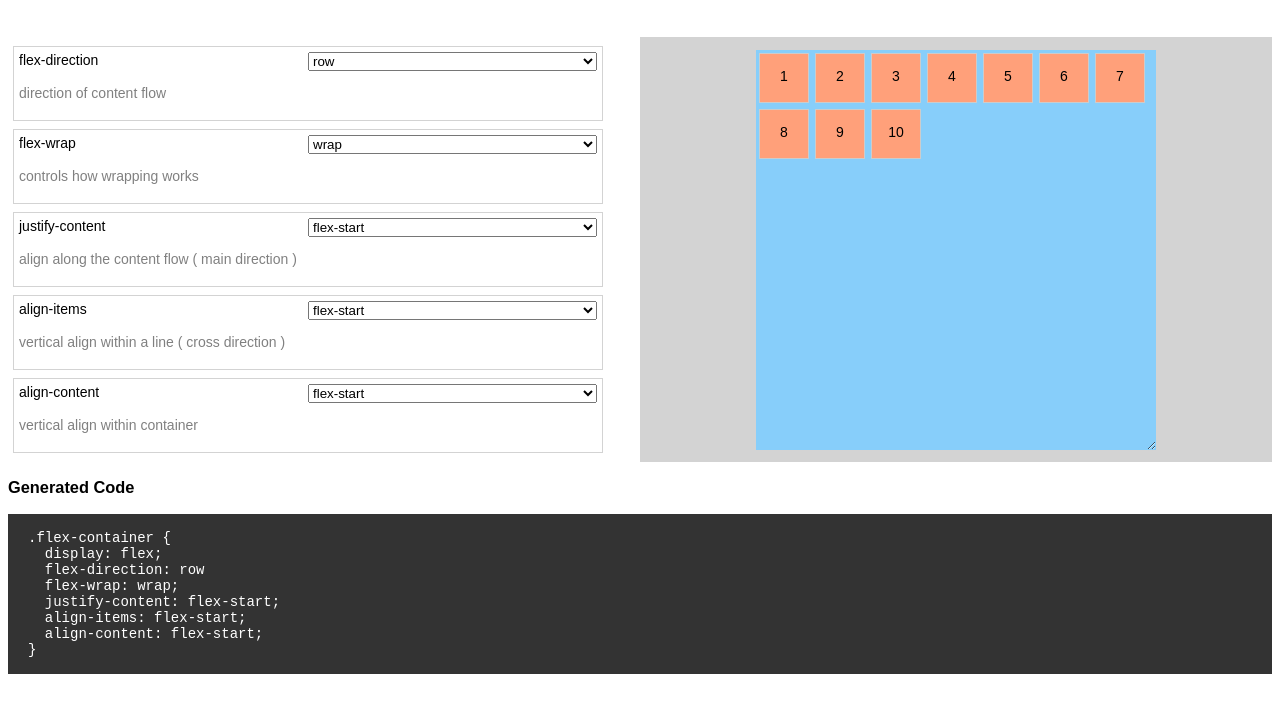
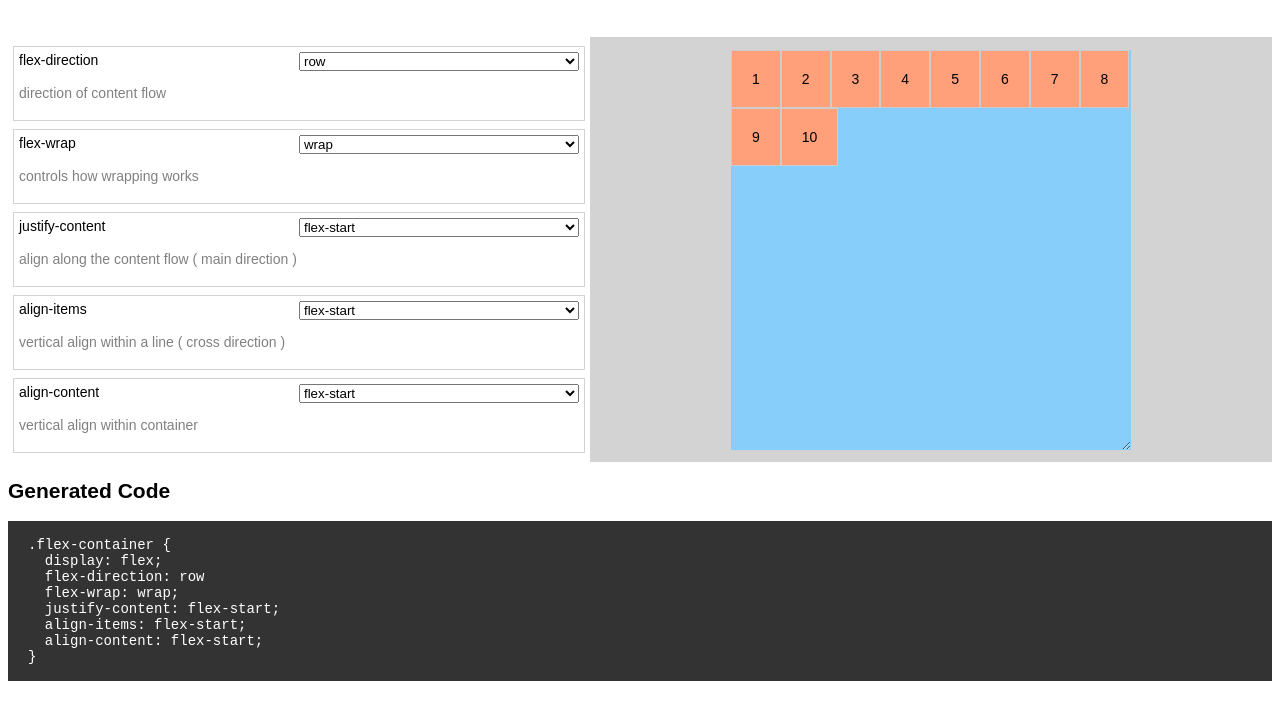
Before and after one commit to Abdelaziz18003/flexbox-generator, a plain HTML site: page index.html in a window 1280 px wide. Shown: the part 75-794 px from the top of the page. Drawn offline with Linux system fonts and the light colour scheme.

Commit message:
some styling updated

```diff
--- a/index.html
+++ b/index.html
@@ -106,7 +106,7 @@
     </div>
 
   </div>
-  <h3>Generated Code</h3>
+  <h2>Generated Code</h2>
   <pre id="code-preview"></pre>
 
   <script src="index.js"></script>
--- a/style.css
+++ b/style.css
@@ -15,15 +15,17 @@ h1 {
 #main {
     display: flex;
     flex-direction: row;
+    flex-wrap: wrap;
     justify-content: space-between;
-    flex-wrap: wrap;
+    align-items: stretch;
 }
 
 #view {
-    width: 50%;
+    min-width: 50%;
     display: flex;
     justify-content: center;
     align-items: center;
+    flex-grow: 1;
     background: lightgray;
 }
 
@@ -39,17 +41,15 @@ h1 {
 }
 
 .flex-item {
-    width: 50px;
-    height: 50px;
-    font-weight: border;
-    margin: 3px;
     cursor: pointer;
+    padding: 20px;
     border: 1px solid #ccc;
     background: lightsalmon;
 }
 
 .flex-item p.number {
     text-align: center;
+    margin: 0px;
 }
 
 #control {
@@ -57,10 +57,8 @@ h1 {
     display: flex;
     flex-direction: column;
     flex-wrap: wrap;
-    flex-basis: 1;
+    flex-grow: 1;
     list-style-type: none;
-    width: 50%;
-    max-width: 600px;
 }
 
 #control li {
```
